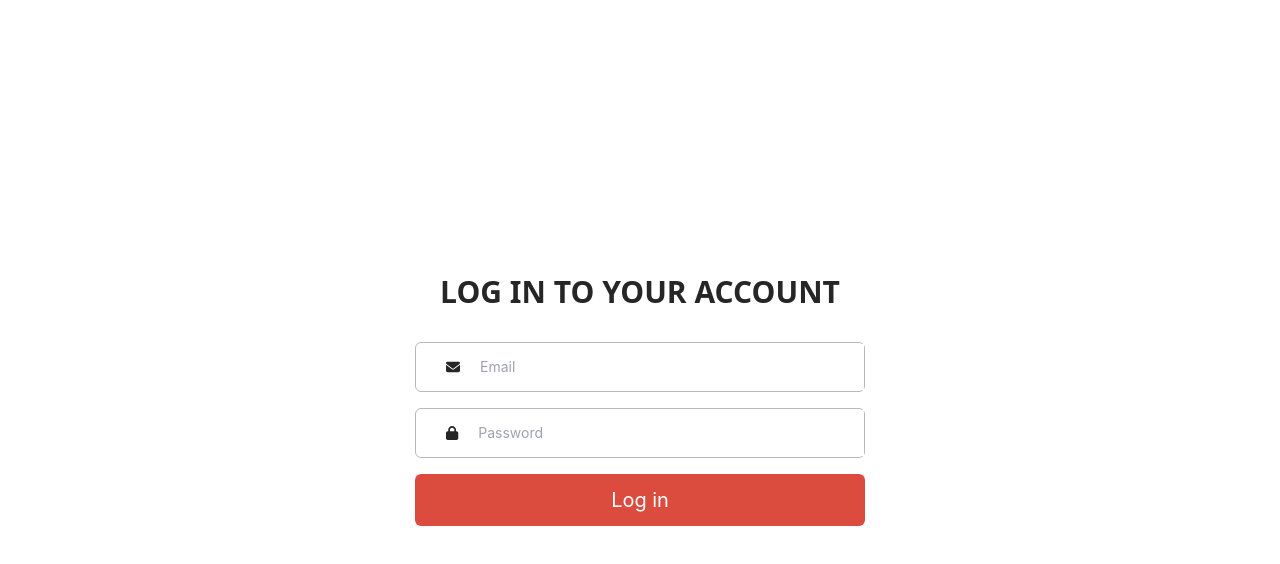
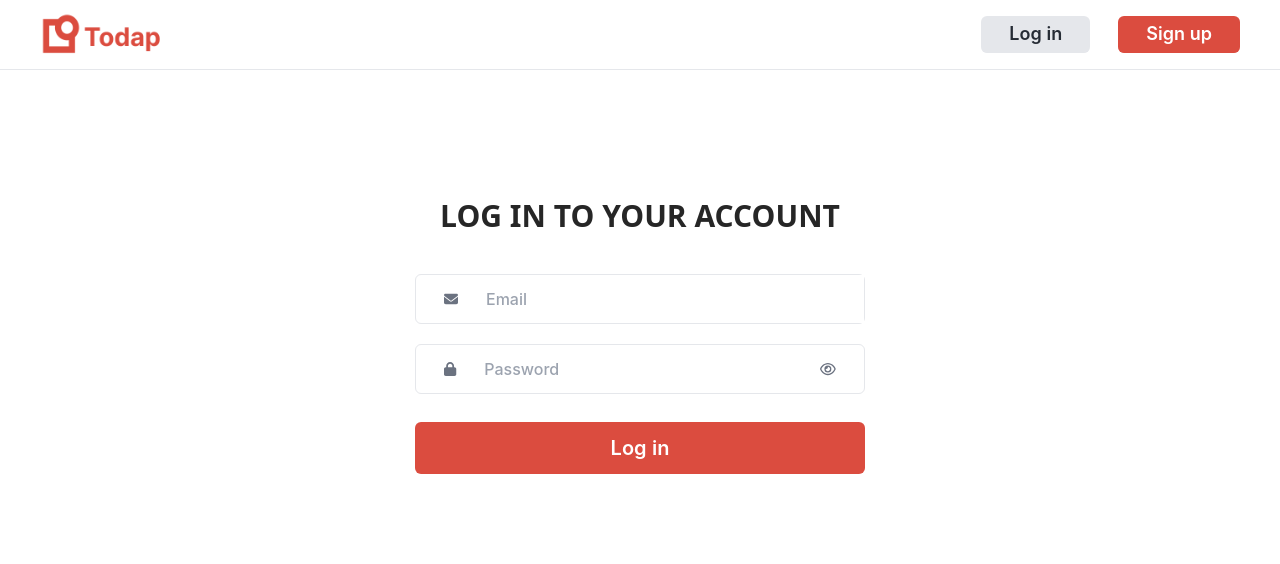
Before and after one commit to huuthai1998/Thai-Hung-todo, a React (Create React App) app in the folder frontend/: page /login in a window 1280 px wide. Shown: the top 564 px of the page. Built offline with nearby package versions, Linux system fonts and the light colour scheme; no server answers.

Commit message:
style: update inputBox, add header to login/signup

```diff
--- a/frontend/src/components/InputBox/InputBox.css
+++ /dev/null
@@ -1,5 +0,0 @@
-.inputWrapper {
-  height: 50px;
-  border: 1px solid #b8b8b8;
-  border-radius: 6px;
-}
--- a/frontend/src/components/InputBox/InputBox.js
+++ b/frontend/src/components/InputBox/InputBox.js
@@ -1,7 +1,6 @@
 import React, { createRef, useState } from "react";
 import { FontAwesomeIcon } from "@fortawesome/react-fontawesome";
-import "./InputBox.css";
-import { faEye, faEyeSlash } from "@fortawesome/free-solid-svg-icons";
+import { faEye, faEyeSlash } from "@fortawesome/free-regular-svg-icons";
 
 export default function InputBox({
   type,
@@ -18,21 +17,21 @@ export default function InputBox({
   };
 
   return (
-    <div className="flex border inputWrapper items-center mb-4 focus-within:border-blue-300">
-      <FontAwesomeIcon icon={icon} className="ml-[30px]" />
+    <div className="flex border items-center mb-5 rounded-md">
+      <FontAwesomeIcon icon={icon} className="ml-7 text-gray-500" />
       <input
         ref={inputRef}
         type={type || " text"}
         name={name}
         onChange={onChangeHandler}
-        className="ml-5 py-[12px] focus:outline-none flex-1 pr-5"
+        className="ml-7 py-3 focus:outline-none flex-1 pr-5 font-medium text-base"
         placeholder={placeholder}
       />
       {type && (
         <FontAwesomeIcon
           onClick={onShowPassword}
           icon={!showPassword ? faEye : faEyeSlash}
-          className="mr-[30px] cursor-pointer"
+          className="mr-7 cursor-pointer text-gray-500"
         />
       )}
     </div>
--- a/frontend/src/components/NavBar/NavBar.js
+++ b/frontend/src/components/NavBar/NavBar.js
@@ -65,7 +65,7 @@ export default function NavBar() {
         <img src={Logo} alt="logo" width="160px" height="55px" />
       </div>
 
-      {authContext.token ? (
+      {!authContext.token ? (
         <div className="flex justify-end items-center">
           <button
             onClick={() => navigate("/login")}
--- a/frontend/src/pages/LoginPage.js
+++ b/frontend/src/pages/LoginPage.js
@@ -1,9 +1,10 @@
 import React, { useState } from "react";
-import InputBox from "../components/InputBox/InputBox";
 import { faEnvelope, faLock } from "@fortawesome/free-solid-svg-icons";
 import { useAuthContext } from "../contexts/authStore";
+import { useNavigate } from "react-router";
 import axios from "axios";
-import { useNavigate } from "react-router";
+import InputBox from "../components/InputBox/InputBox";
+import NavBar from "../components/NavBar/NavBar";
 
 export default function LoginPage() {
   const [info, setInfo] = useState({});
@@ -31,9 +32,11 @@ export default function LoginPage() {
   };
 
   return (
-    <div className="h-screen items-center flex justify-center align-middle w-screen">
+    <div>
+      <NavBar />
+      <div className="flex justify-center mt-32">
         <form action="submit" className="loginBox w-[450px]">
-        <h1 className="font-sans font-bold text-center mb-8 text-3xl">
+          <h1 className="font-sans font-bold text-center mb-10 text-3xl">
             LOG IN TO YOUR ACCOUNT
           </h1>
           <InputBox
@@ -43,6 +46,7 @@ export default function LoginPage() {
             onChangeHandler={onChangeHandler}
           />
           <InputBox
+            type="password"
             name="password"
             placeholder={"Password"}
             icon={faLock}
@@ -51,11 +55,12 @@ export default function LoginPage() {
           {error.length > 0 && <div className="text-red-400 mb-5">{error}</div>}
           <button
             onClick={submitHandler}
-          className="cursor text-center bg-[#DB4C3F] w-full py-3 rounded-md text-white text-xl"
+            className="w-full py-3 px-7 mt-2 rounded-md text-xl font-semibold text-lg  bg-red text-white"
           >
             Log in
           </button>
         </form>
       </div>
+    </div>
   );
 }
--- a/frontend/src/pages/SignupPage.js
+++ b/frontend/src/pages/SignupPage.js
@@ -1,9 +1,10 @@
 import React, { useState } from "react";
-import InputBox from "../components/InputBox/InputBox";
 import { faEnvelope, faLock, faUser } from "@fortawesome/free-solid-svg-icons";
 import { useAuthContext } from "../contexts/authStore";
+import { useNavigate } from "react-router";
 import axios from "axios";
-import { useNavigate } from "react-router";
+import InputBox from "../components/InputBox/InputBox";
+import NavBar from "../components/NavBar/NavBar";
 
 export default function SignupPage() {
   const [info, setInfo] = useState({});
@@ -33,9 +34,11 @@ export default function SignupPage() {
   };
 
   return (
-    <div className="h-screen items-center flex justify-center align-middle w-screen">
+    <div>
+      <NavBar />
+      <div className="flex justify-center mt-32">
         <form action="submit" className="loginBox w-[450px]">
-        <h1 className="font-sans font-bold text-center mb-8 text-3xl">
+          <h1 className="font-sans font-bold text-center mb-10 text-3xl">
             CREATE AN ACCOUNT
           </h1>
           <InputBox
@@ -67,11 +70,12 @@ export default function SignupPage() {
           {error.length > 0 && <div className="text-red-400 mb-5">{error}</div>}
           <button
             onClick={submitHandler}
-          className="cursor text-center bg-[#DB4C3F] w-full py-3 rounded-md text-white text-xl"
+            className="w-full py-3 px-7 mt-2 rounded-md text-xl font-semibold text-lg  bg-red text-white"
           >
             Register
           </button>
         </form>
       </div>
+    </div>
   );
 }
```
Lines whose indentation alone changed are shown as unchanged.
